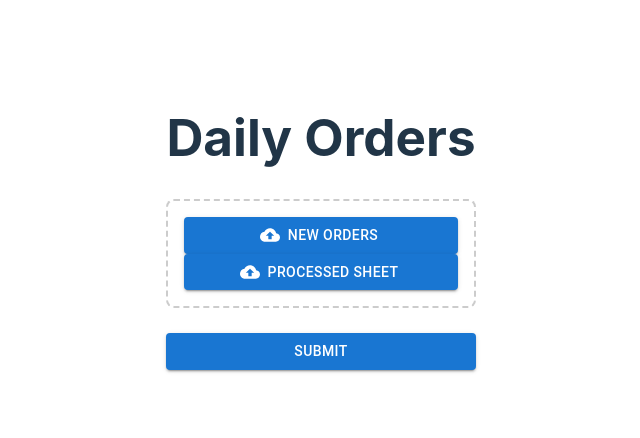
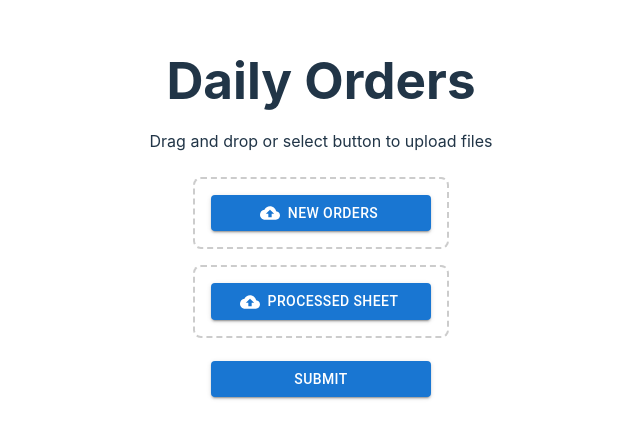
Before and after one commit to ChuangStephanie/Daily_Orders, a React (Vite) app: page / in a window 1280 px wide. Shown: the part 178-616 px from the top of the page, without its empty margins (319-959 px from the left). Built offline with nearby package versions, Linux system fonts and the light colour scheme.

Commit message:
created separate drag and drop zones

```diff
--- a/src/client/CSS/DailyOrders.css
+++ b/src/client/CSS/DailyOrders.css
@@ -1,14 +1,20 @@
 .daily-orders {
+    display: flex;
+    flex-direction: column;
+    align-items: center;
+}
+
+.title {
+    margin: 5px;
+}
+
+.file-uploads {
+    margin-bottom: 15px;
     display: flex;
     flex-direction: column;
 }
 
-.file-uploads {
-    margin-bottom: 25px;
-    display: flex;
-    flex-direction: column;
+.new, .processed, .submit {
+    margin: 10px;
+    width: 220px;
 }
-
-.new, .processed {
-    margin: 10px;
-}
--- a/src/client/components/DailyOrders.jsx
+++ b/src/client/components/DailyOrders.jsx
@@ -45,9 +45,15 @@ export default function DailyOrders() {
     }
   };
 
-  const handleDrop = (e) => {};
+  const handleDrop = (e) => {
+    e.preventDefault();
+    e.stopPropagation();
+  };
 
-  const handleDragOver = (e) => {};
+  const handleDragOver = (e) => {
+    e.preventDefault();
+    e.stopPropagation();
+  };
 
   const handleSubmit = async (e) => {
     e.preventDefault();
@@ -73,15 +79,15 @@ export default function DailyOrders() {
 
   return (
     <Box className="daily-orders">
-      <h1>Daily Orders</h1>
+      <h1 className="title">Daily Orders</h1>
+      <p>Drag and drop or select button to upload files</p>
+      <Box className="file-uploads">
         <Box
-        className="file-uploads"
-        onDrop={handleDrop}
-        onDragOver={handleDragOver}
           sx={{
             border: "2px dashed #ccc",
             borderRadius: 2,
             padding: 2,
+            margin: 1,
             textAlign: "center",
             position: "relative",
             "&:hover": {
@@ -104,6 +110,20 @@ export default function DailyOrders() {
               accept=".xlsx"
             />
           </Button>
+        </Box>
+        <Box
+          sx={{
+            border: "2px dashed #ccc",
+            borderRadius: 2,
+            padding: 2,
+            margin: 1,
+            textAlign: "center",
+            position: "relative",
+            "&:hover": {
+              borderColor: "#888",
+            },
+          }}
+        >
           <Button
             className="processed"
             component="label"
@@ -119,6 +139,7 @@ export default function DailyOrders() {
               accept=".xlsx"
             />
           </Button>
+        </Box>
       </Box>
       <Button
         className="submit"
@@ -138,6 +159,7 @@ export default function DailyOrders() {
           "Submit"
         )}
       </Button>
+      {error && <p style={{ color: "red" }}>{error}</p>}
       <Snackbar
         open={snackbarOpen}
         onClose={handleCloseSnackbar}
```
Lines whose indentation alone changed are shown as unchanged.
